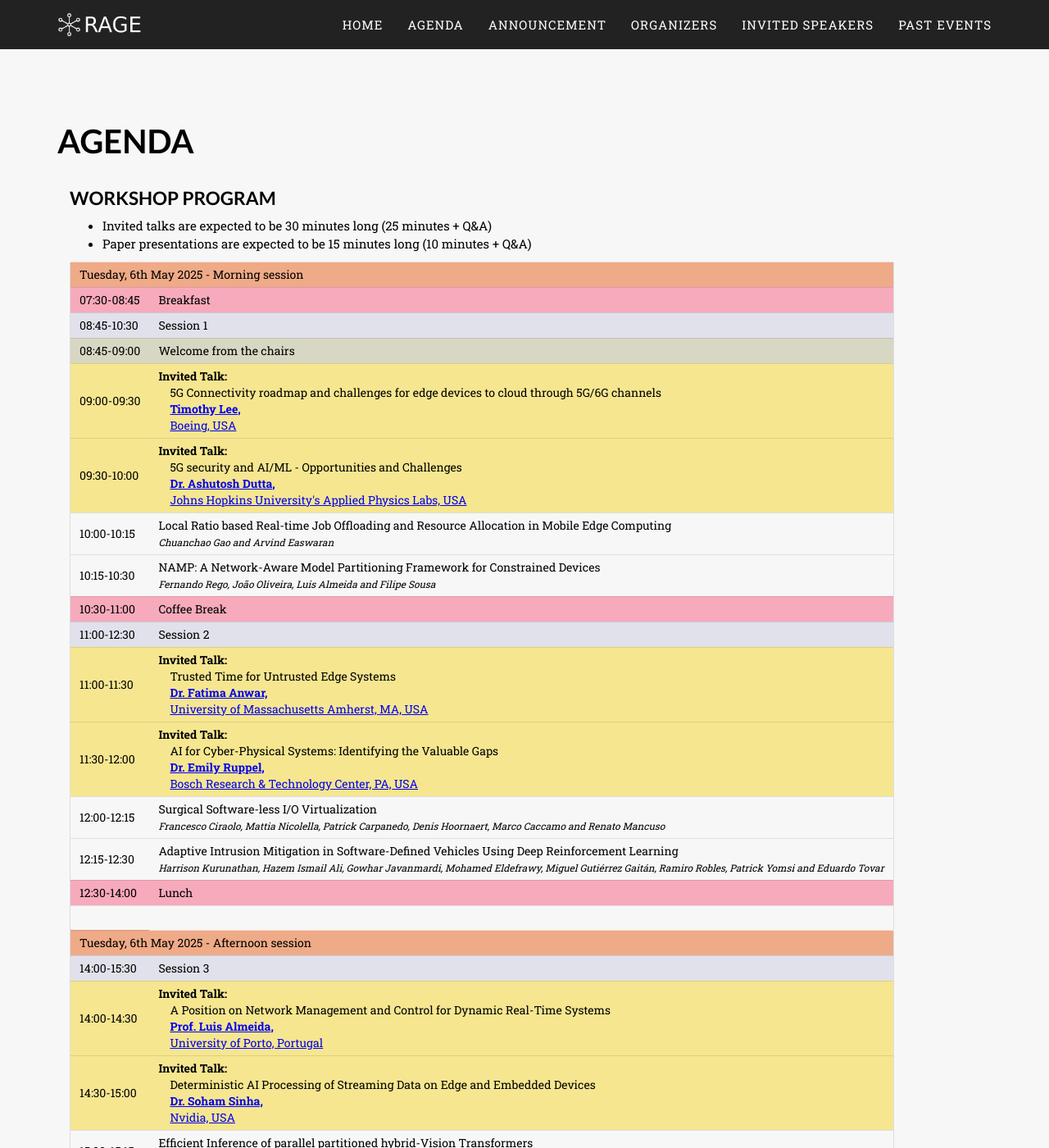
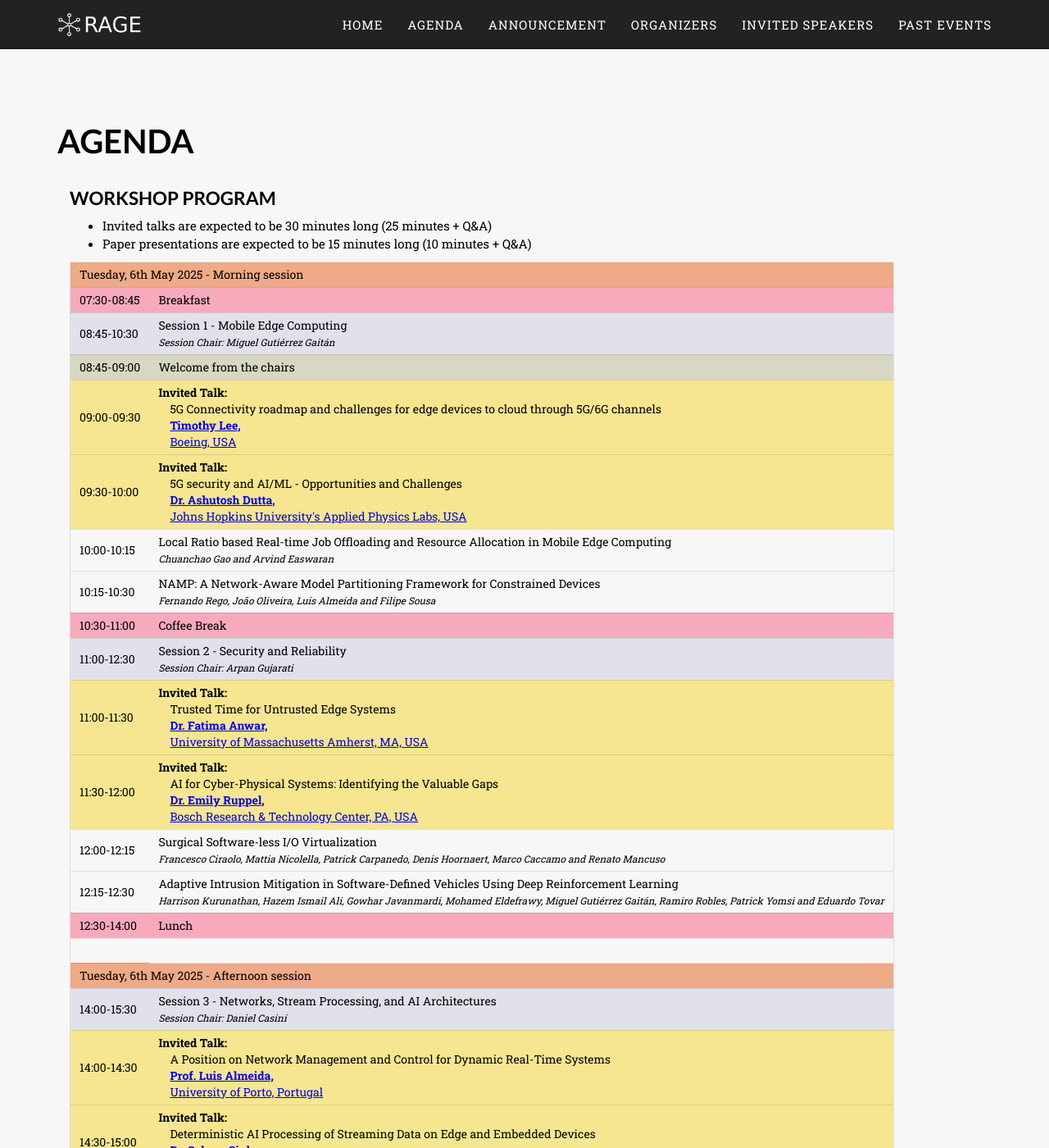
Before and after one commit to RAGE-Workshop/2025, a Jekyll site: the page built from agenda.markdown, in a window 1280 px wide and 1400 px high. Shown: the whole window at 82% size. Built offline with Jekyll 4.4.1, drawn with Linux system fonts in a browser that asks for light colours; some web fonts are replaced; some of the changed text lies outside the part shown.

Commit message:
Added session chairs and titles

```diff
--- a/agenda.markdown
+++ b/agenda.markdown
@@ -20,7 +20,10 @@ permalink: /agenda/
         </tr>
         <tr>
             <td class="program-topic">08:45-10:30</td>
-            <td class="program-topic">Session 1</td>
+            <td class="program-topic">Session 1 - Mobile Edge Computing
+                <br>
+                <span class="program-speaker">Session Chair: Miguel Gutiérrez Gaitán</span>
+            </td>
         </tr>
         <tr>
             <td class="program-event">08:45-09:00</td>
@@ -64,7 +67,10 @@ permalink: /agenda/
         </tr>
         <tr>
             <td class="program-topic">11:00-12:30</td>
-            <td class="program-topic">Session 2</td>
+            <td class="program-topic">Session 2 - Security and Reliability
+                <br>
+                <span class="program-speaker">Session Chair: Arpan Gujarati</span>
+            </td>
         </tr>
         <tr>
             <td class="program-special-event">11:00-11:30</td>
@@ -110,7 +116,10 @@ permalink: /agenda/
         </tr>
         <tr>
             <td class="program-topic">14:00-15:30</td>
-            <td class="program-topic">Session 3</td>
+            <td class="program-topic">Session 3 - Networks, Stream Processing, and AI Architectures
+                <br>
+                <span class="program-speaker">Session Chair: Daniel Casini</span>
+            </td>
         </tr>
         <tr>
             <td class="program-special-event">14:00-14:30</td>
@@ -150,7 +159,10 @@ permalink: /agenda/
         </tr>
         <tr>
             <td class="program-topic">16:00-17:30</td>
-            <td class="program-topic">Session 4 </td>
+            <td class="program-topic">Session 4 - Autonomous Applications
+                <br>
+                <span class="program-speaker">Session Chair: Matthias Becker</span>
+            </td>
         </tr>
         <tr>
             <td class="program-special-event">16:00-16:30</td>
```
